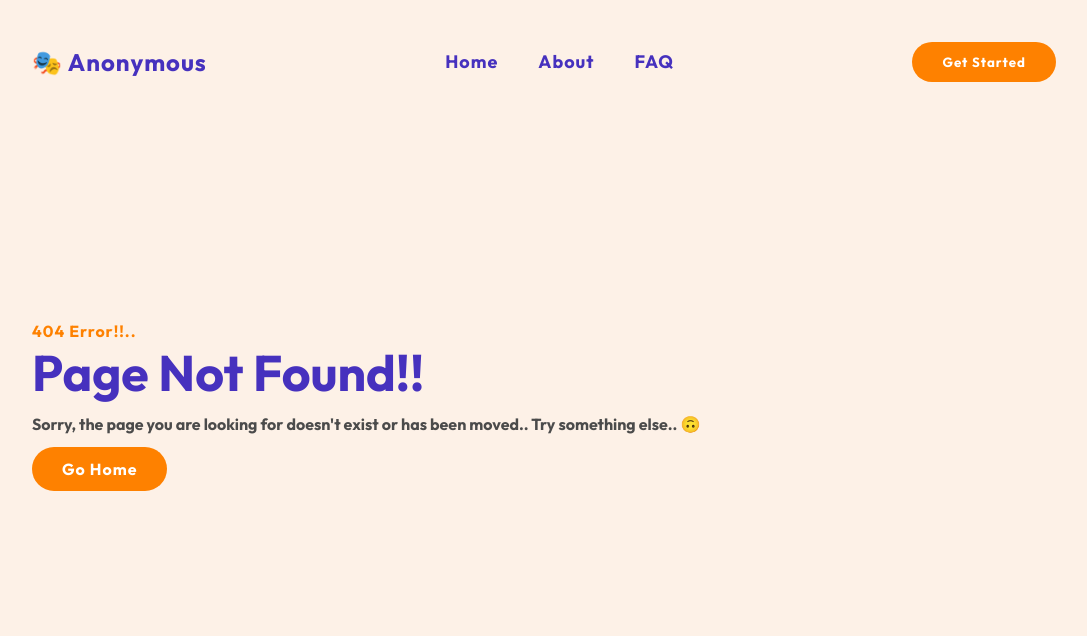
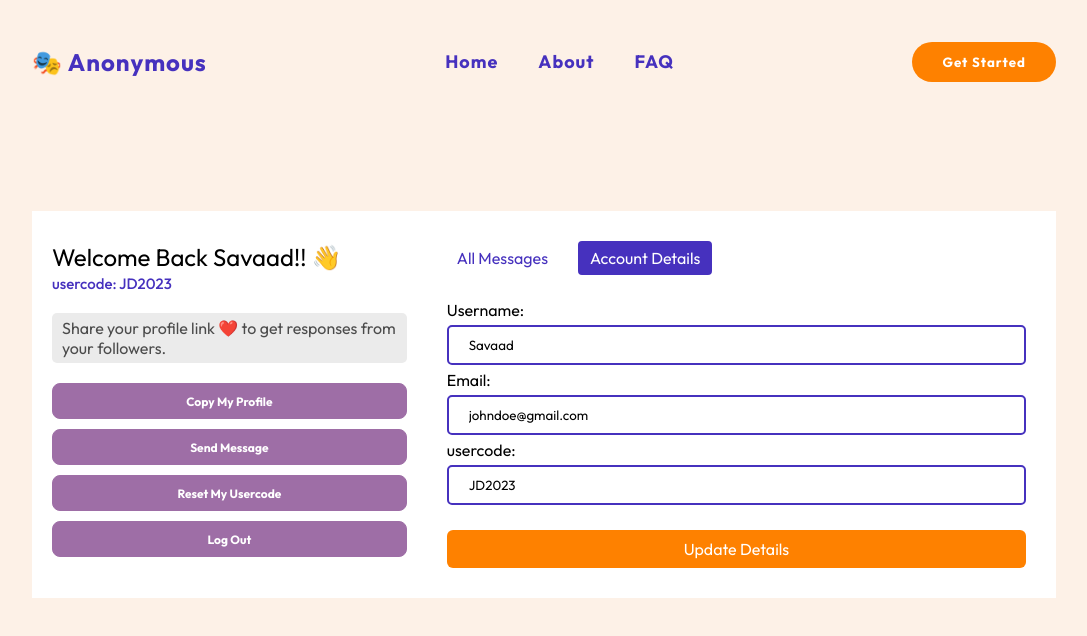
Before and after one commit to SavaadMP/Anonymous-2.0, a React (Vite) app in the folder client/: page /profile in a window 1280 px wide. Before the commit this address had no page. Shown: the top 636 px of the page, without its empty margins (96-1183 px from the left). Built offline with nearby package versions, Linux system fonts and the light colour scheme.

Commit message:
acc details section designed

```diff
--- a/client/src/App.jsx
+++ b/client/src/App.jsx
@@ -6,6 +6,7 @@ import PageNotFound from "./pages/PageNotFound/PageNotFound";
 import SendMessage from "./pages/SendMessage/SendMessage";
 import Register from "./pages/Auth/Register";
 import Login from "./pages/Auth/Login";
+import Profile from "./pages/Profile/Profile";
 
 function App() {
   return (
@@ -13,6 +14,7 @@ function App() {
       <Header />
       <Routes>
         <Route index path="/" element={<Hero />} />
+        <Route path="/profile" element={<Profile />} />
         <Route path="/usercode" element={<CodeValidator />} />
         <Route path="/sendMessage" element={<SendMessage />} />
         <Route path="/login" element={<Login />} />
--- /dev/null
+++ b/client/src/components/AccDetails/AccDetails.jsx
@@ -0,0 +1,27 @@
+import "./AccDetails.scss";
+
+function AccDetails() {
+  return (
+    <div className="acc_details">
+      <form>
+        <div className="form_group">
+          <label htmlFor="username">Username:</label>
+          <input type="text" defaultValue="Savaad" />
+        </div>
+        <div className="form_group">
+          <label htmlFor="email">Email:</label>
+          <input type="text" defaultValue="johndoe@gmail.com" />
+        </div>
+        <div className="form_group">
+          <label htmlFor="usercode">usercode:</label>
+          <input type="text" defaultValue="JD2023" />
+        </div>
+        <div className="form_group submit_button">
+          <button type="submit">Update Details</button>
+        </div>
+      </form>
+    </div>
+  );
+}
+
+export default AccDetails;
--- /dev/null
+++ b/client/src/components/AccDetails/AccDetails.scss
@@ -0,0 +1,20 @@
+@import "../../variables";
+
+.acc_details {
+  form {
+    .form_group {
+      display: flex;
+      flex-direction: column;
+
+      label {
+        margin: 5px 0 5px 0;
+      }
+      input {
+        width: 100%;
+        padding: 10px 20px;
+        border: 2px solid $primary-color;
+        border-radius: 5px;
+      }
+    }
+  }
+}
--- /dev/null
+++ b/client/src/components/MessageBox/MessageBox.scss
@@ -0,0 +1 @@
+@import "../../variables";
--- /dev/null
+++ b/client/src/components/ProfileDetails/ProfileDetails.jsx
@@ -0,0 +1,41 @@
+import { useNavigate } from "react-router-dom";
+import { useState } from "react";
+
+const ProfileDetails = () => {
+  const [isCopied, setIsCopied] = useState(false);
+  const navigate = useNavigate();
+
+  function copyUserCode() {
+    navigator.clipboard.writeText("JD2023").then(() => {
+      setIsCopied(true);
+      setTimeout(() => setIsCopied(false), 2000);
+    });
+  }
+  function sendMessage() {
+    navigate("/usercode");
+  }
+
+  return (
+    <div className="profile_details">
+      <h1>Welcome Back Savaad!! 👋</h1>
+      <h3>usercode: JD2023</h3>
+
+      <p>Share your profile link ❤️ to get responses from your followers.</p>
+
+      <div className="button_groups">
+        <div>
+          <button onClick={copyUserCode}>
+            {isCopied ? "Copied To Clipboard!!" : "Copy My Profile"}
+          </button>
+          <button onClick={sendMessage}>Send Message</button>
+        </div>
+        <div>
+          <button>Reset My Usercode</button>
+          <button>Log Out</button>
+        </div>
+      </div>
+    </div>
+  );
+};
+
+export default ProfileDetails;
--- a/client/src/components/UserCodeForm/UserCodeForm.jsx
+++ b/client/src/components/UserCodeForm/UserCodeForm.jsx
@@ -73,7 +73,7 @@ function UserCodeForm() {
   }
 
   return (
-    <form onSubmit={verifyOTP}>
+    <form className="usercode_form" onSubmit={verifyOTP}>
       <div className="input_field">{renderInput()}</div>
       <button type="submit">Verify & Proceed</button>
     </form>
--- a/client/src/index.scss
+++ b/client/src/index.scss
@@ -6,6 +6,7 @@
   padding: 0;
   box-sizing: border-box;
   font-family: "Outfit", sans-serif;
+  // font-family: "Signika", sans-serif;
 }
 
 body {
--- a/client/src/pages/CodeValidator/CodeValidator.scss
+++ b/client/src/pages/CodeValidator/CodeValidator.scss
@@ -29,7 +29,7 @@
   }
 }
 
-:where(.usercode_content, form, .input_field, .usercode_icon) {
+:where(.usercode_content, .usercode_form, .input_field, .usercode_icon) {
   display: flex;
   flex-direction: column;
   align-items: center;
--- /dev/null
+++ b/client/src/pages/Profile/Profile.jsx
@@ -0,0 +1,24 @@
+import "./Profile.scss";
+import AccDetails from "../../components/AccDetails/AccDetails";
+import ProfileDetails from "../../components/ProfileDetails/ProfileDetails";
+
+function Profile() {
+  return (
+    <section className="profile_container">
+      <div className="profile_content">
+        <div className="left">
+          <ProfileDetails />
+        </div>
+        <div className="right">
+          <div className="tabs_content">
+            <p className="">All Messages</p>
+            <p className="active">Account Details</p>
+          </div>
+          <AccDetails />
+        </div>
+      </div>
+    </section>
+  );
+}
+
+export default Profile;
--- /dev/null
+++ b/client/src/pages/Profile/Profile.scss
@@ -0,0 +1,100 @@
+@import "../../variables";
+
+.profile_container {
+  padding: 10%;
+  .profile_content {
+    background: #fff;
+    padding: 20px;
+    display: flex;
+    align-items: center;
+    width: 100%;
+
+    .left {
+      margin-right: 30px;
+      width: 60%;
+      .profile_details {
+        h1 {
+          font-weight: 400;
+          margin-bottom: 2px;
+        }
+        h3 {
+          // background: $primary-color;
+          color: $primary-color;
+          font-weight: 500;
+          font-size: 15px;
+        }
+        p {
+          margin-top: 20px;
+          background: #ebebeb;
+          color: $text-color;
+          padding: 5px 10px;
+          border-radius: 5px;
+          // width: 300px;
+          margin-bottom: 20px;
+        }
+        .button_groups {
+          display: flex;
+          flex-direction: column;
+          button {
+            width: 100%;
+            padding: 5px 10px;
+            margin-bottom: 10px;
+            background: #9e6ea6;
+            border: 1px solid #9e6ea6;
+            border-radius: 8px;
+            font-weight: bold;
+            color: #fff;
+            font-size: 12px;
+            transition: all 0.2s ease-in-out;
+            cursor: pointer;
+            height: 36px;
+
+            &:hover {
+              transform: scale(1.05);
+            }
+          }
+        }
+      }
+    }
+    .right {
+      padding: 10px;
+      width: 100%;
+      .tabs_content {
+        display: flex;
+        align-items: center;
+        // width: 100%;
+
+        p {
+          color: $primary-color;
+          font-weight: 400;
+          letter-spacing: 0;
+          margin-right: 20px;
+          margin-bottom: 20px;
+          background: #fff;
+          padding: 5px 10px;
+          border-radius: 4px;
+          cursor: pointer;
+
+          &.active {
+            border: 2px solid $primary-color;
+            background: $primary-color;
+            color: #fff;
+          }
+        }
+      }
+    }
+  }
+}
+
+@media screen and (max-width: 800px) {
+  .profile_container {
+    .profile_content {
+      flex-direction: column;
+      .left {
+        margin-right: 0;
+        width: 100%;
+        margin-bottom: 30px;
+      }
+    }
+  }
+}
```
Also changed, not shown: client/src/components/MessageBox/MessageBox.jsx (added, +11 -0 lines).
